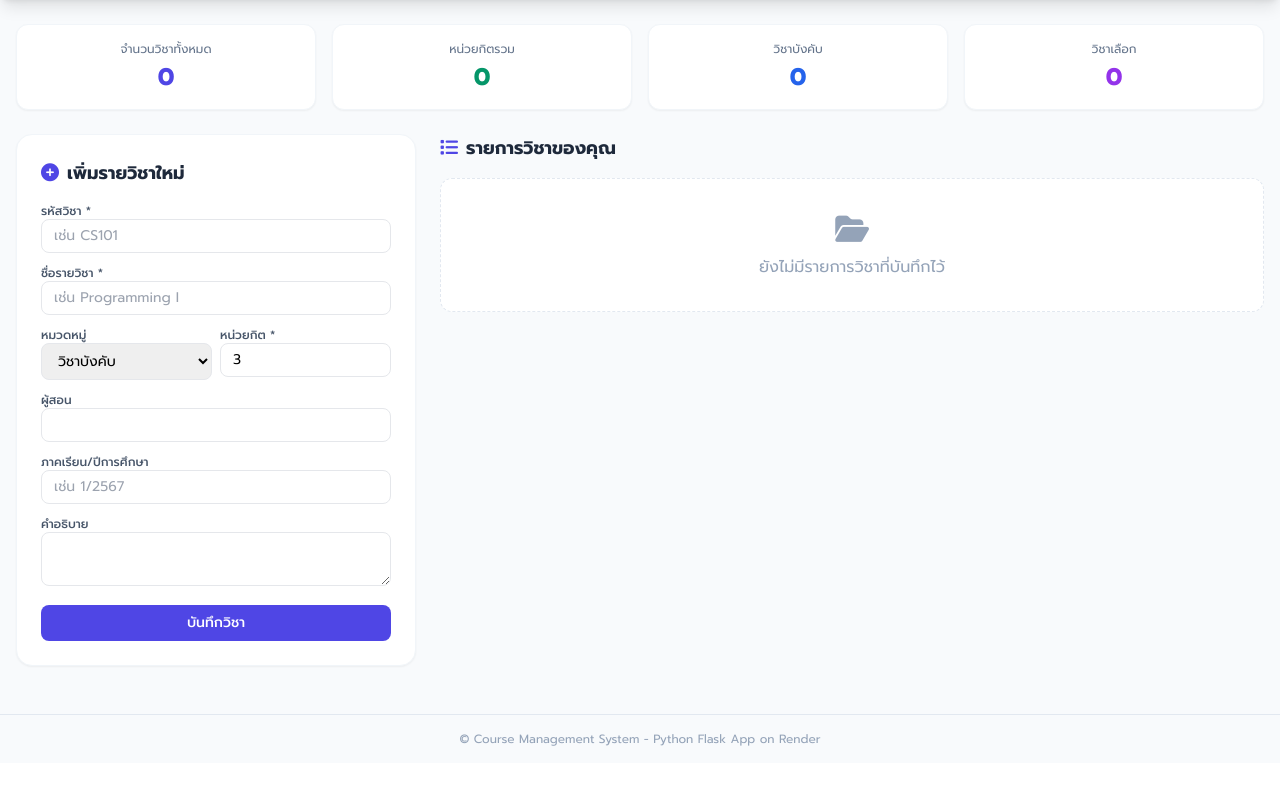
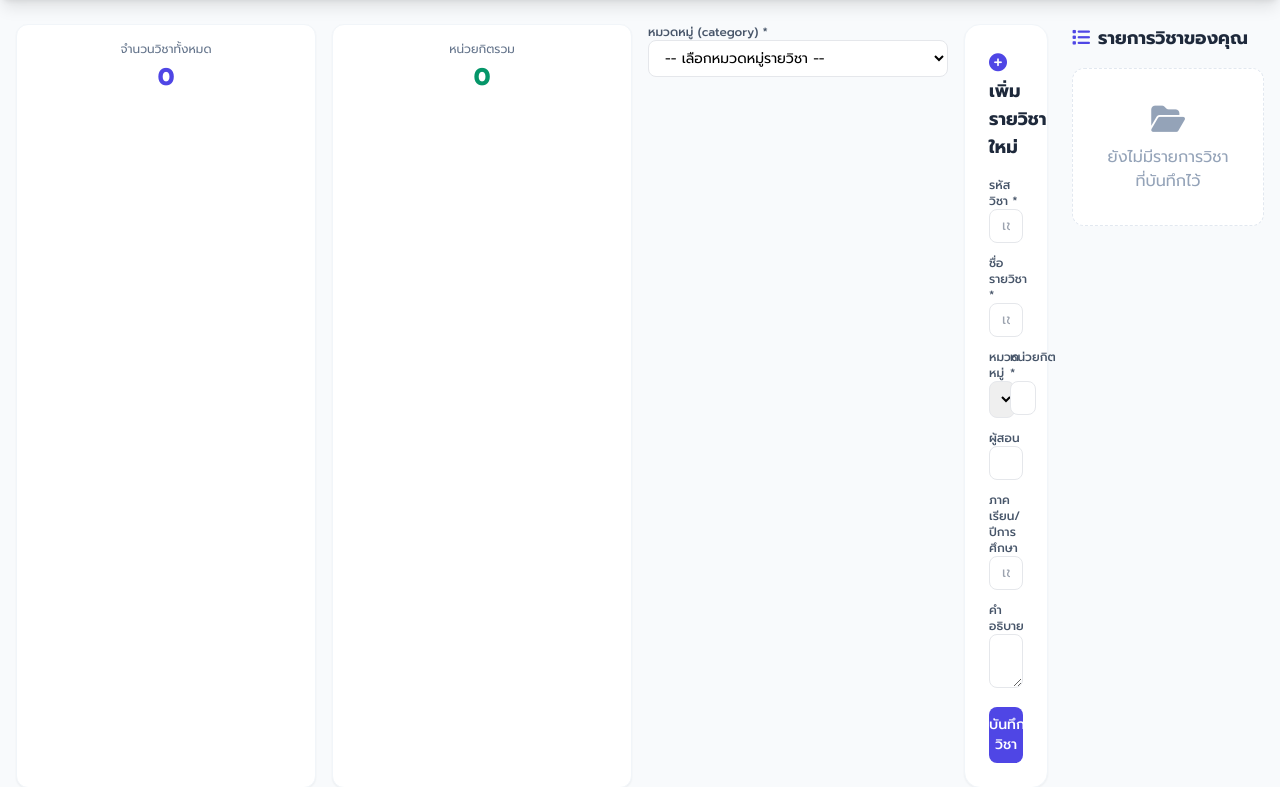
Before and after one commit to kungkling1k23-spec/course-management-system, a Flask app: page / in a window 1280 px wide. Shown: the part 56-843 px from the top of the page. Before the commit the page ends 802 px from the top, so only its background shows below. Run offline with Flask 3, Linux system fonts and the light colour scheme; the visitor is signed in with stand-in values (Sample User, id 1); data that the repository does not hold is empty; some libraries are stand-ins or nearby versions.

Commit message:
Update dashboard.html

```diff
--- a/templates/dashboard.html
+++ b/templates/dashboard.html
@@ -11,15 +11,15 @@
         <p class="text-xs text-slate-500">หน่วยกิตรวม</p>
         <p class="text-2xl font-bold text-emerald-600 mt-1">{{ stats.credits }}</p>
     </div>
-    <div class="bg-white p-4 rounded-xl border border-slate-100 shadow-sm text-center">
-        <p class="text-xs text-slate-500">วิชาบังคับ</p>
-        <p class="text-2xl font-bold text-blue-600 mt-1">{{ stats.required }}</p>
-    </div>
-    <div class="bg-white p-4 rounded-xl border border-slate-100 shadow-sm text-center">
-        <p class="text-xs text-slate-500">วิชาเลือก</p>
-        <p class="text-2xl font-bold text-purple-600 mt-1">{{ stats.elective }}</p>
-    </div>
-</div>
+    <div>
+            <label class="block text-xs font-medium text-slate-600">หมวดหมู่ (category) *</label>
+            <select name="category" required class="w-full px-3 py-1.5 border rounded-lg text-sm outline-none bg-white">
+                <option value="" disabled selected>-- เลือกหมวดหมู่รายวิชา --</option>
+                <option value="หมวดวิชาศึกษาทั่วไป">หมวดวิชาศึกษาทั่วไป</option>
+                <option value="หมวดวิชาแกน">หมวดวิชาแกน</option>
+                <option value="หมวดวิชาเลือก">หมวดวิชาเลือก</option>
+            </select>
+        </div>
 
 <div class="grid md:grid-cols-3 gap-6">
     <!-- Form เพิ่มรายวิชา -->
```
